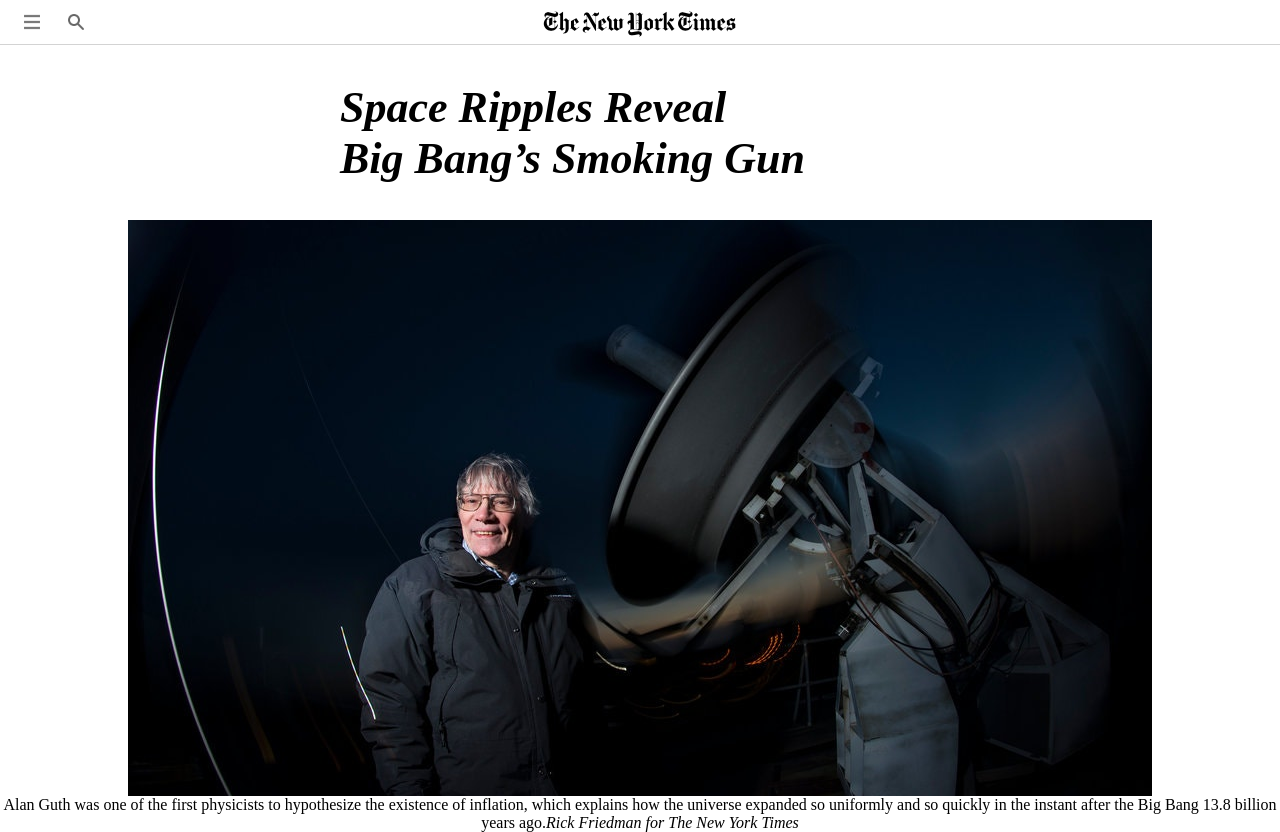
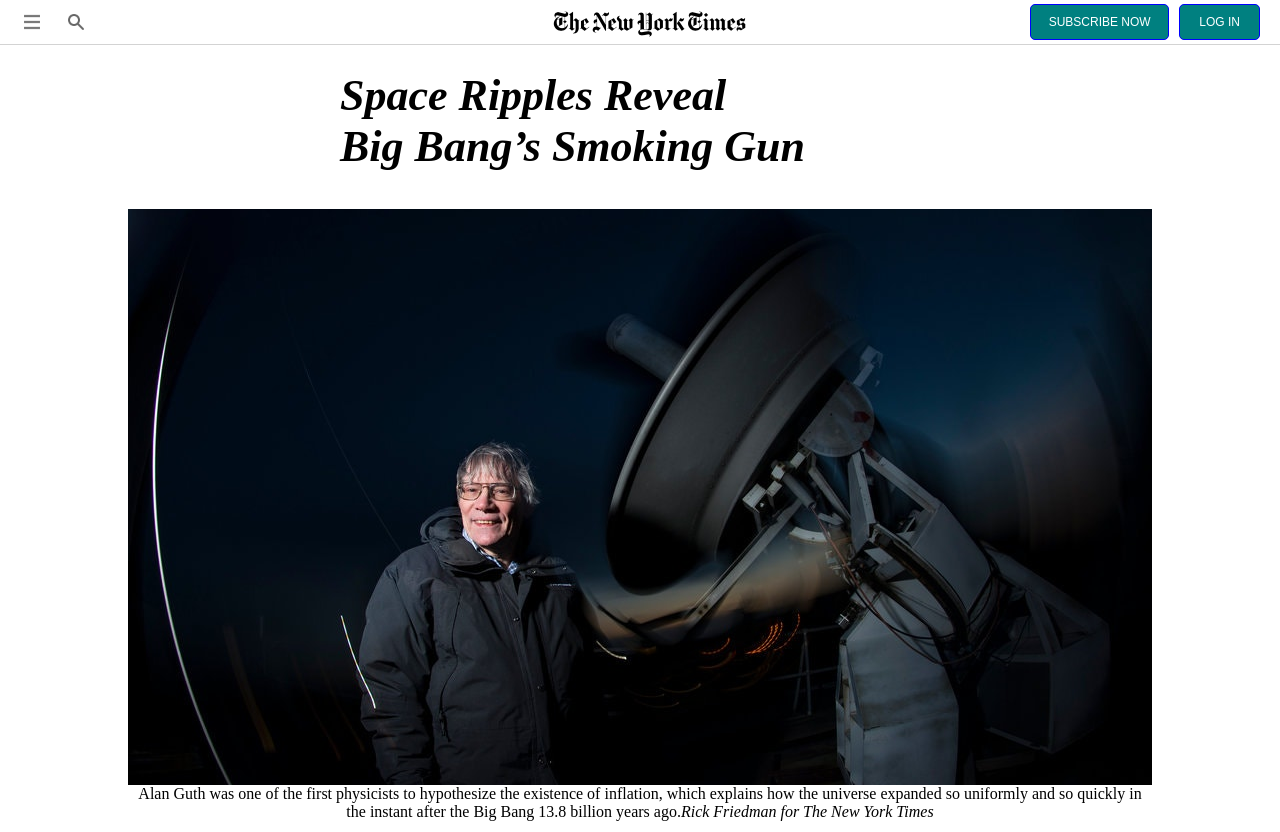
Before and after one commit to ioanniskousis/positioning, a plain HTML site: page index.html in a window 1280 px wide. Drawn offline with Linux system fonts and the light colour scheme.

Commit message:
Added top navbar buttons

```diff
--- a/index.html
+++ b/index.html
@@ -12,8 +12,13 @@
             <div id="navMenuBtn"   class="navBarTransBtn"></div>
             <div id="navSearchBtn" class="navBarTransBtn"></div>
             <img id="thenewyorktimes" src="resources/images/thenewyorktimes.png" alt="thenewyorktimes.jpg">
+            <div class="navBarRight">
+                <a href="#" class="btn btn1"> SUBSCRIBE NOW</a>
+                <a href="#" class="btn btn2">LOG IN</a>
+            </div>
+
          </nav>
-         <section>
+         <section class="mainSection">
             <div class="advDiv">
 advertisment
             </div>
@@ -22,12 +27,14 @@ advertisment
                     <h1 class="topHeader"><i>Space Ripples Reveal<br>Big Bang’s Smoking Gun</i></h1>
                 </div>
             </header>
-            <div class="cosmosContainer">
-                <img src="resources/images/18cosmos-jumbo.jpg" alt="18cosmos-jumbo.jpg" class="cosmos">
-                <caption>
-                    Alan Guth was one of the first physicists to hypothesize the existence of inflation, which explains how the universe expanded so uniformly and so quickly in the instant after the Big Bang 13.8 billion years ago.<cite class="">Rick Friedman for The New York Times</cite>
-                </caption>
-            </div>
+            <section class="cosmosSection">
+                <div class="cosmosContainer">
+                    <img src="resources/images/18cosmos-jumbo.jpg" alt="18cosmos-jumbo.jpg" class="cosmos">
+                    <caption class="caption">
+                        Alan Guth was one of the first physicists to hypothesize the existence of inflation, which explains how the universe expanded so uniformly and so quickly in the instant after the Big Bang 13.8 billion years ago.<cite class="">Rick Friedman for The New York Times</cite>
+                    </caption>
+                </div>
+            </section>
          </section>
      </main>
 </body>
--- a/resources/style.css
+++ b/resources/style.css
@@ -7,11 +7,15 @@ body {
 .navBar {
     padding: 0px 10px 0px 10px;
     height: 44px;
+    width: 100%;
     background: white;
     border-bottom: 1px solid lightgray;
     display: flex;
     justify-content: center;
     align-items: center;
+    position: fixed;
+    top: 0;
+    left: 0;
 }
 .navBarTransBtn {
     position: absolute;
@@ -23,6 +27,46 @@ body {
 
     cursor: pointer;
     padding: 10px 0 10px 0;
+}
+
+.navBarRight {
+    position: absolute;
+    width: 240px;
+    height: 44px;
+    top: 0;
+    right: 20px;
+    display: flex;
+    justify-content: center;
+    align-items: center;
+    padding: 0px 10px;
+
+
+}
+
+.btn{
+   border: 1px solid blue;
+   margin-right: 10px;
+   padding: 10px 10px 10px 10px;
+   background-color: teal;
+   text-decoration: none;
+   color: white;
+   text-align: center;
+   font-family: Arial, Helvetica, sans-serif;
+   font-size: 12px;
+   border-radius: 5px;
+}
+
+.btn:hover{
+    background-color: #336891;
+}
+
+.btn1{
+    flex: 2;
+
+}
+
+.btn2{
+    flex: 1;
 }
 #navMenuBtn {
     background-image: url("images/menu-4-48.png");
@@ -56,10 +100,24 @@ body {
     font-size: 44px;
 
 }
+
+.cosmosSection{
+    text-align: center;
+}
 .cosmosContainer {
-    text-align: center;
+    margin: auto;
+    width: 1024px;
 }
 .cosmos {
     margin: auto;
     display: block;
 }
+
+.mainSection {
+    margin-top: 70px;
+}
+
+.caption{
+    text-align: left;
+    width: 800px;
+}
```
